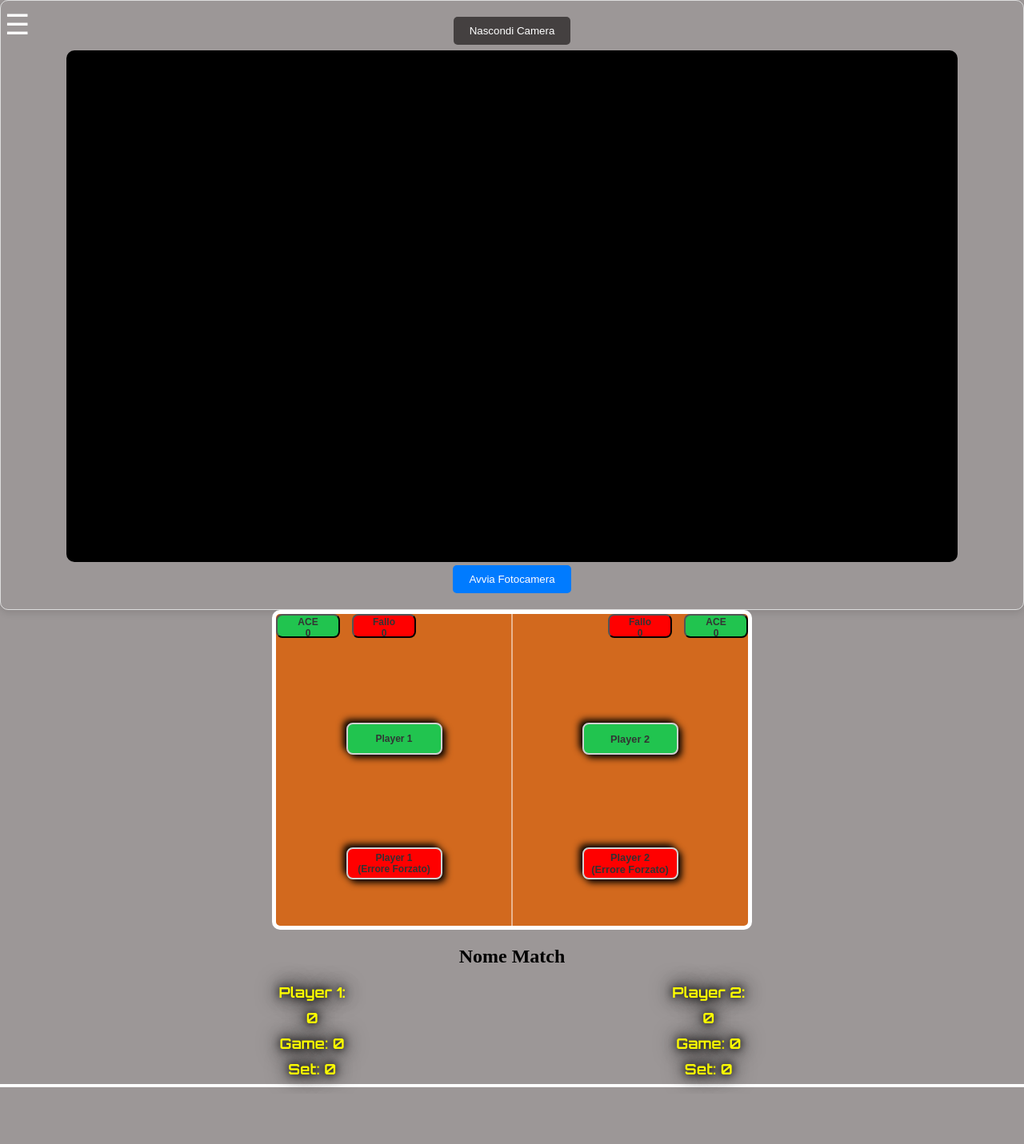
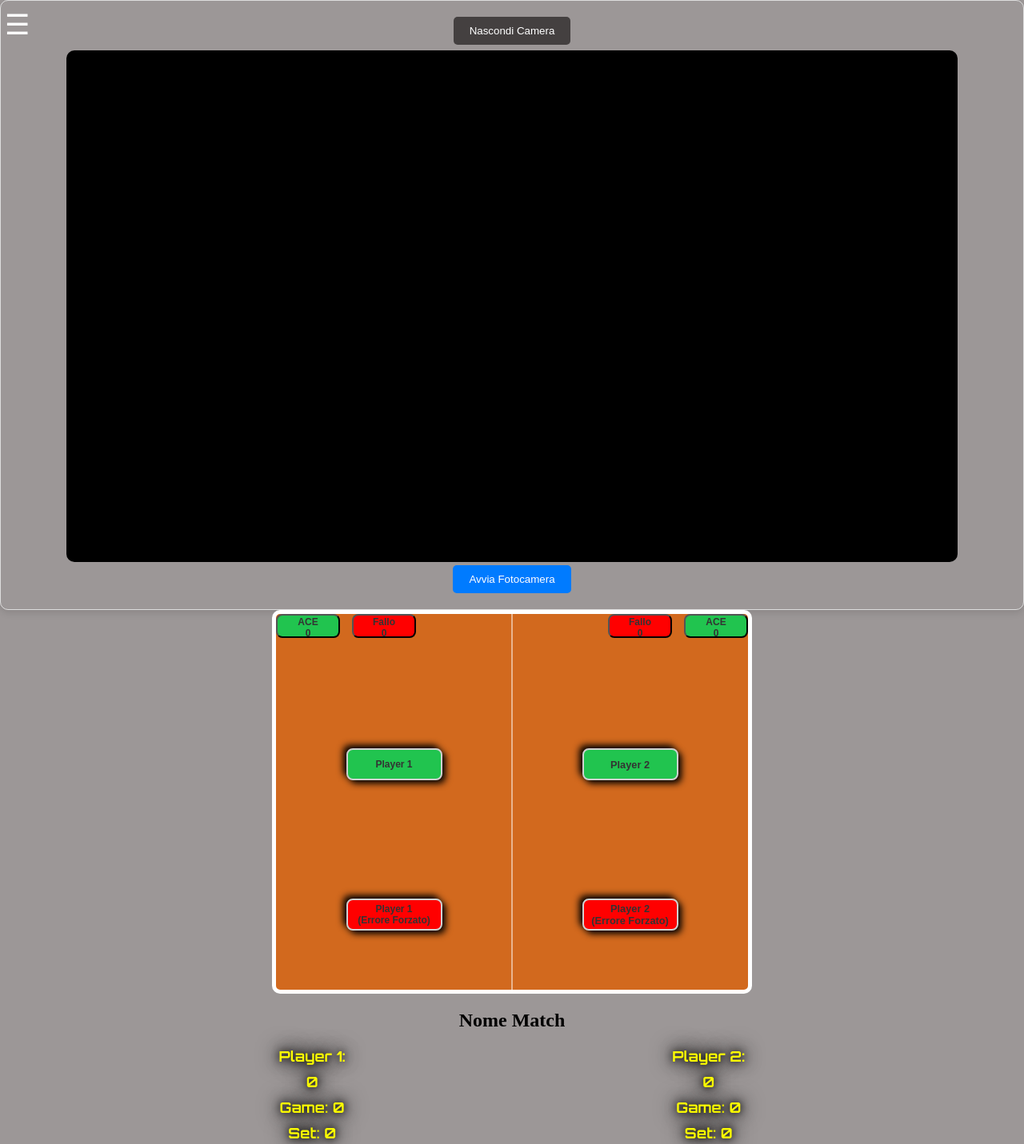
Before and after one commit to Nino26ct/TennisWeb, a plain HTML site: page match.html in a window 1280 px wide. Shown: the top 1431 px of the page at 80% size. Before the commit the page ends 1368 px from the top, so only its background shows below. Drawn offline with Linux system fonts and the light colour scheme.

Commit message:
sistemato il campo

```diff
--- a/match.css
+++ b/match.css
@@ -11,7 +11,7 @@ body {
   position: relative;
   width: 100%;
   max-width: 600px;
-  height: 25vh;
+  height: 35vh;
   margin: auto;
   background-color: rgb(210, 105, 30);
   border: 5px solid white;
@@ -66,7 +66,7 @@ hr {
   /* padding: 10px 20px; */
   transition: all 0.2s ease;
   cursor: pointer;
-  top: 42%;
+  top: 38%;
   left: 25%;
   transform: translate(-50%, -50%);
 }
@@ -106,7 +106,7 @@ hr {
   font-weight: bold;
   transition: all 0.2s ease;
   cursor: pointer;
-  top: 42%;
+  top: 38%;
   right: 25%;
   transform: translate(50%, -50%);
 }
@@ -434,7 +434,7 @@ hr {
     position: relative;
     width: 100%;
     max-width: 600px;
-    height: 50vh;
+    height: 60vh;
     margin: auto;
     background-color: rgb(210, 105, 30);
     border: 5px solid white;
--- a/video.js
+++ b/video.js
@@ -29,14 +29,12 @@ mostraNascondiCameraBtn.addEventListener("click", () => {
     stopCameraButton.classList.add("hidden");
     videoDiv.classList.add("hidden");
     mostraNascondiCameraBtn.textContent = "Mostra Camera"; // Cambia il testo del bottone
-    campoPunteggio.style.height = "70vh";
   } else {
     // Mostra la videocamera
     startCameraButton.classList.remove("hidden");
     stopCameraButton.classList.remove("hidden");
     videoDiv.classList.remove("hidden");
     mostraNascondiCameraBtn.textContent = "Nascondi Camera"; // Cambia il testo del bottone
-    campoPunteggio.style.height = "";
     mostraNascondiCameraBtn.style.zIndex = "10";
   }
 });
```
